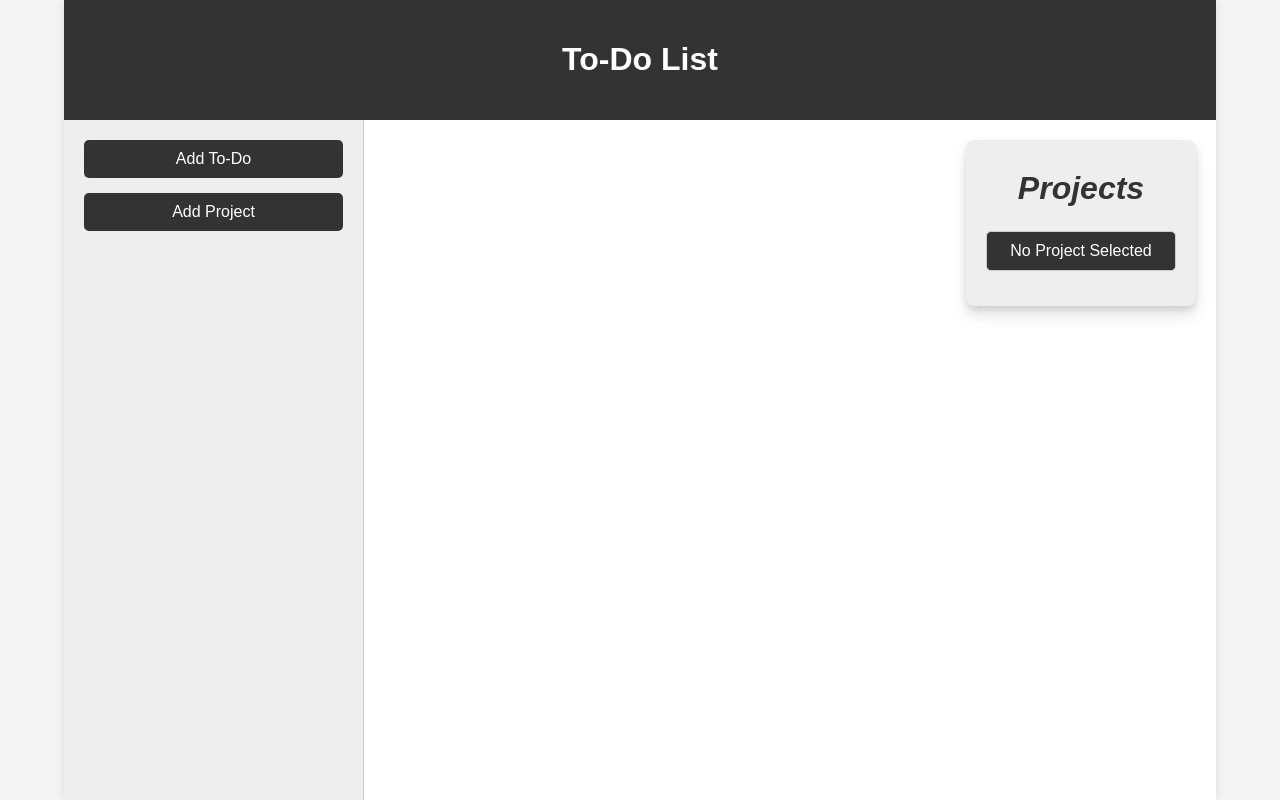
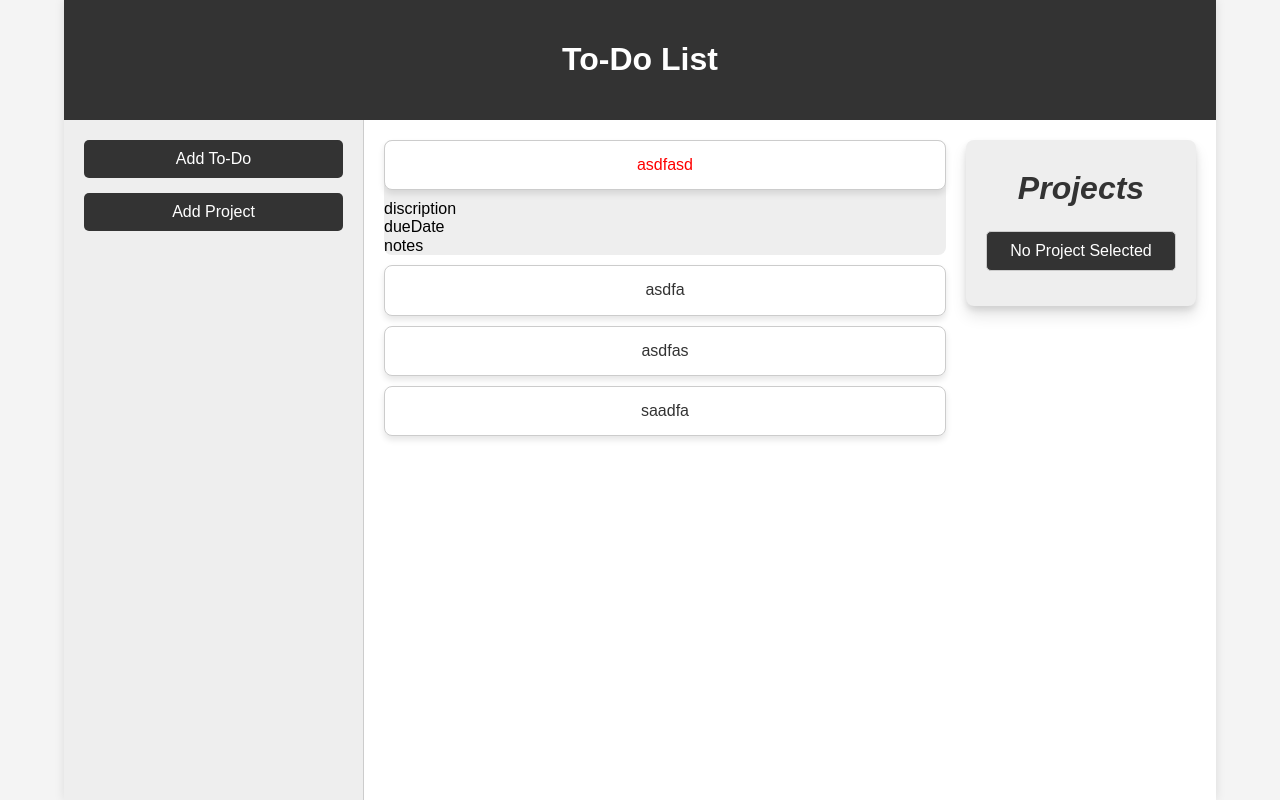
Before and after one commit to wnkinc/odin-Todo_List, a website built with webpack: page src/template.html in a window 1280 px wide. Built offline with nearby package versions, Linux system fonts and the light colour scheme.

Commit message:
Before adding list logic

```diff
--- a/src/styles.css
+++ b/src/styles.css
@@ -49,6 +49,8 @@ body {
   grid-area: main;
   padding: 20px;
   overflow-y: auto;
+  display: flex;
+  flex-direction: column;
 }
 
 #todoForm,
@@ -142,6 +144,7 @@ body {
   margin-top: 20px;
   margin-right: 20px;
   width: 230px;
+  overflow-y: auto;
 
   background-color: #eee;
   border-radius: 8px; /* Rounded corners */
@@ -155,3 +158,32 @@ body {
   display: flex;
   flex-direction: column;
 }
+
+/* *********************************************************** */
+
+.todoItem {
+  background-color: #fff;
+  color: #333;
+  cursor: pointer;
+  margin-bottom: 10px;
+  padding: 15px;
+  font-size: 16px;
+  border: 1px solid #ccc;
+  width: 100%;
+
+  border-radius: 8px; /* Rounded corners */
+  box-shadow: 0 4px 6px rgba(0, 0, 0, 0.1);
+  transition: transform 0.3s ease, box-shadow 0.3s ease; /* Smooth transition for hover effect */
+
+}
+
+.itemContainer {
+  background-color: #eee;
+  border-radius: 8px;
+  margin-bottom: 10px;
+}
+
+.priorityMark,
+.checkbox {
+  color: red;
+}
--- a/src/template.html
+++ b/src/template.html
@@ -1,10 +1,12 @@
 <!DOCTYPE html>
 <html lang="en">
+
 <head>
     <meta charset="UTF-8">
     <meta name="viewport" content="width=device-width, initial-scale=1.0">
     <title>Document</title>
 </head>
+
 <body>
     <div class="container">
         <header class="header">
@@ -14,6 +16,15 @@
 
         </aside>
         <main class="main">
+            <div class="itemContainer">
+                <button class="todoItem priorityMark">asdfasd</button>
+                <div class="discription">discription</div>
+                <div class="dueDate">dueDate</div>
+                <div class="notes">notes</div>
+            </div>
+            <button class="todoItem">asdfa</button>
+            <button class="todoItem">asdfas</button>
+            <button class="todoItem">saadfa</button>
             <!-- Tasks will be displayed here -->
         </main>
         <aside class="projectMain">
@@ -27,4 +38,5 @@
         </aside>
     </div>
 </body>
+
 </html>
```
Also changed, not shown: dist/index.html, dist/main.bundle.js, 1 other file.
